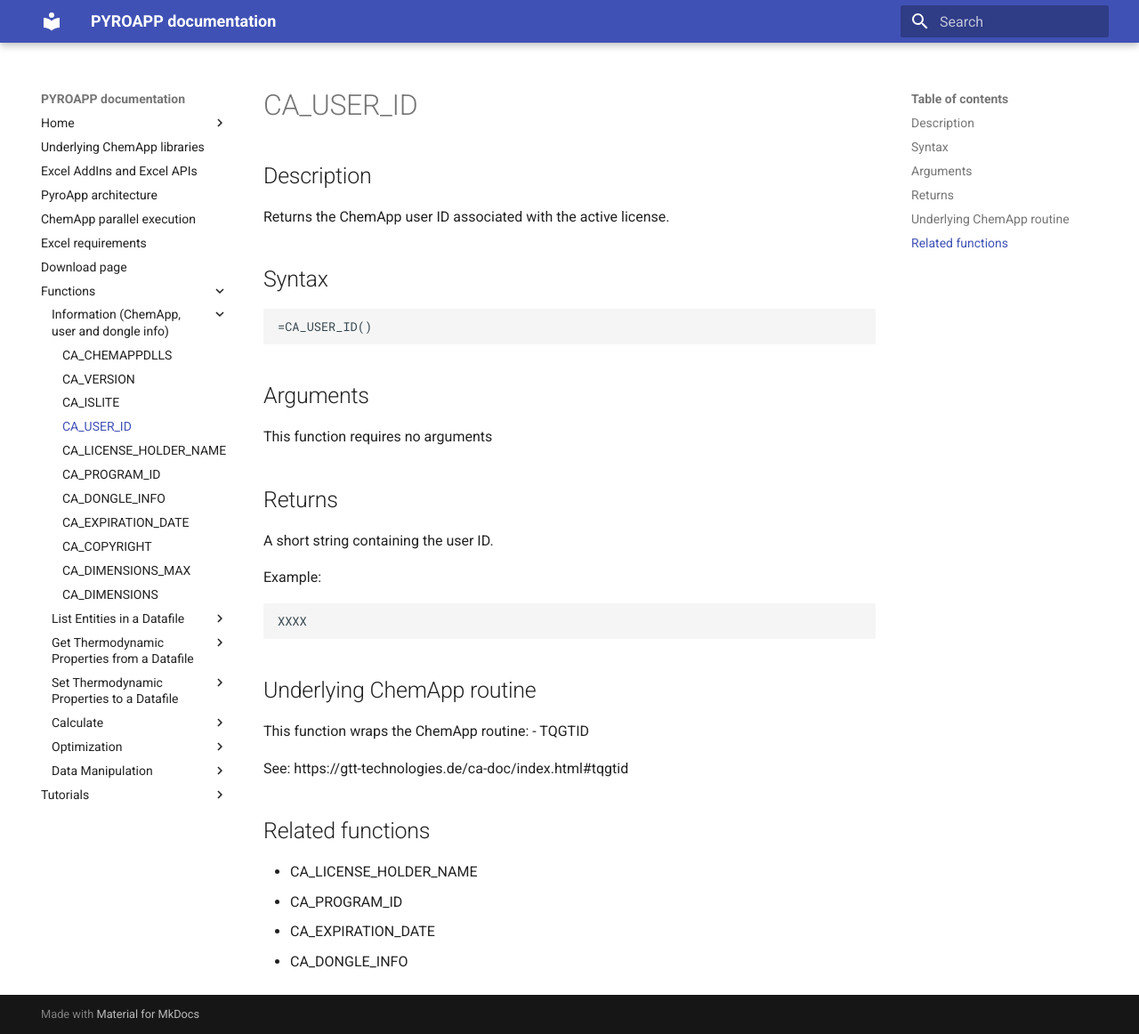
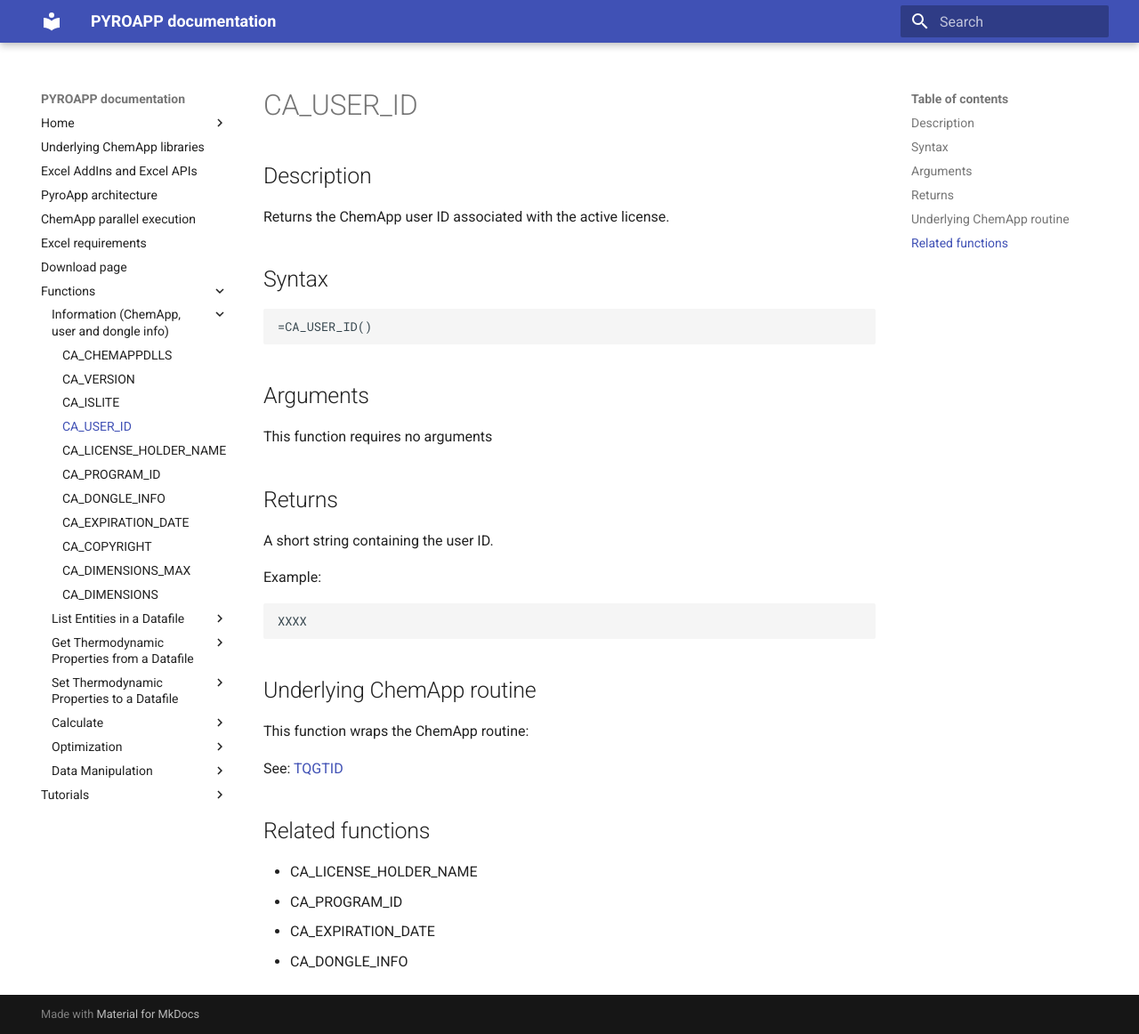
Before and after one commit to evnekdev/pyroapp-docs, an MkDocs documentation site: the page built from docs/functions/ca_user_id.md, in a window 1280 px wide and 1162 px high. Shown: the whole window at 89% size. Built offline with MkDocs 1.6.1 and Material for MkDocs 9.7.7, drawn with Linux system fonts in a browser that asks for light colours.

Commit message:
Update ca_user_id.md

```diff
--- a/docs/functions/ca_user_id.md
+++ b/docs/functions/ca_user_id.md
@@ -27,10 +27,8 @@ XXXX
 ## Underlying ChemApp routine
 
 This function wraps the ChemApp routine:
-  - TQGTID
 
-See:
-https://gtt-technologies.de/ca-doc/index.html#tqgtid
+See: [TQGTID](https://gtt-technologies.de/ca-doc/index.html#tqgtid)
 
 ## Related functions
 
```
